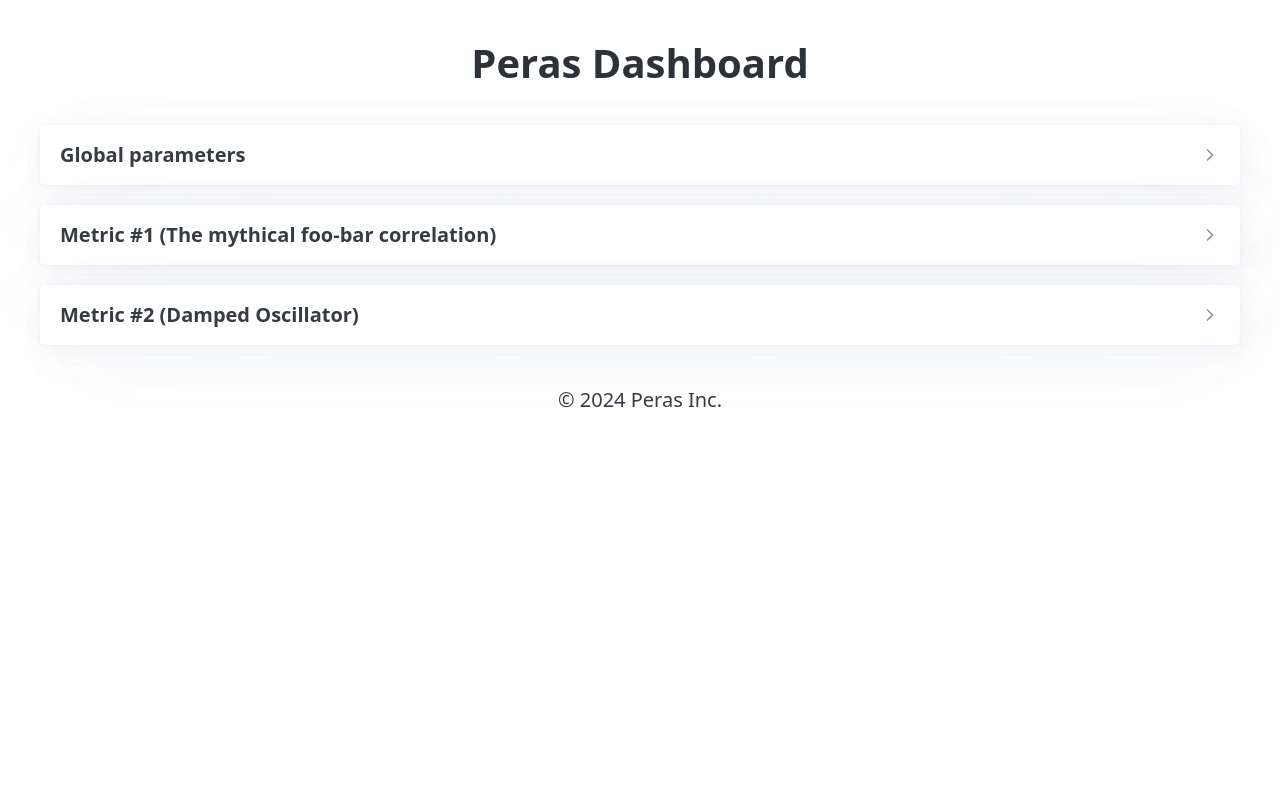
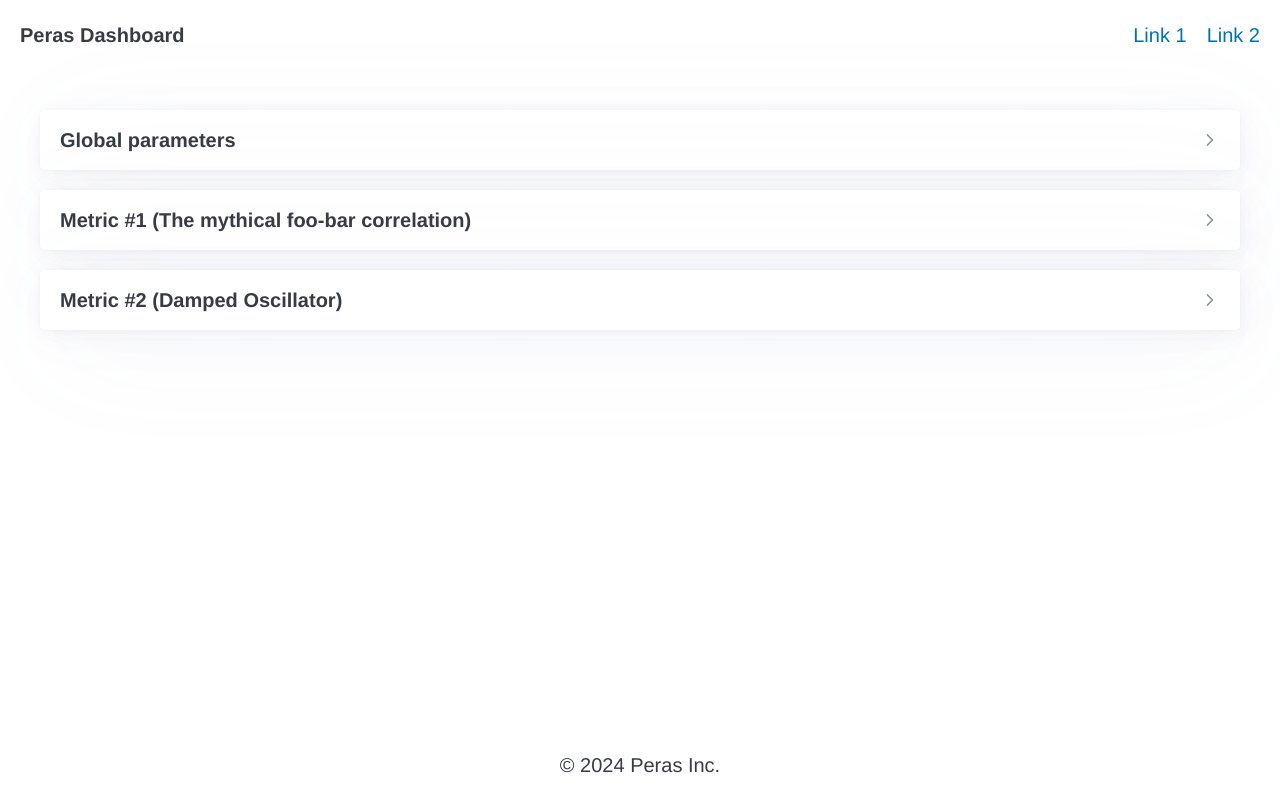
Before and after one commit to tweag/cardano-peras, a Vue app in the folder dashboard/: page / in a window 1280 px wide. Built offline with nearby package versions, Linux system fonts and the light colour scheme.

Commit message:
Minor UI tweaks

```diff
--- a/dashboard/src/App.vue
+++ b/dashboard/src/App.vue
@@ -15,10 +15,19 @@ const globalControls = reactive(props.globals)
 </script>
 
 <template>
-  <header class="container-fluid">
-    <h1>{{ title }}</h1>
-  </header>
-  <main>
+  <div class="container-fluid wrapper">
+    <nav>
+      <ul>
+        <li>
+          <strong>{{ title }}</strong>
+        </li>
+      </ul>
+      <ul>
+        <li><a href="#">Link 1</a></li>
+        <li><a href="#">Link 2</a></li>
+      </ul>
+    </nav>
+    <main class="content">
       <GlobalControls :controls="globalControls" />
       <MetricPanel
         v-for="(metric, index) in metrics"
@@ -34,16 +43,29 @@ const globalControls = reactive(props.globals)
     <footer v-if="footer" class="container-fluid">
       {{ footer }}
     </footer>
+  </div>
 </template>
 
 <style scoped>
+.wrapper {
+  display: flex;
+  flex-direction: column;
+  min-height: 100vh;
+}
+nav {
+  margin-bottom: 2em;
+}
 header {
   text-align: center;
   margin-top: 2em;
   margin-bottom: 2em;
 }
+main {
+  flex: 1;
+}
 footer {
   text-align: center;
   margin-top: 2em;
+  padding-bottom: 1em;
 }
 </style>
--- a/dashboard/src/assets/css/style.css
+++ b/dashboard/src/assets/css/style.css
@@ -1 +1,5 @@
 @import '@picocss/pico/css/pico.min.css';
+
+html {
+  font-family: Helvetica, Arial, sans-serif;
+}
```
Lines whose indentation alone changed are shown as unchanged.
